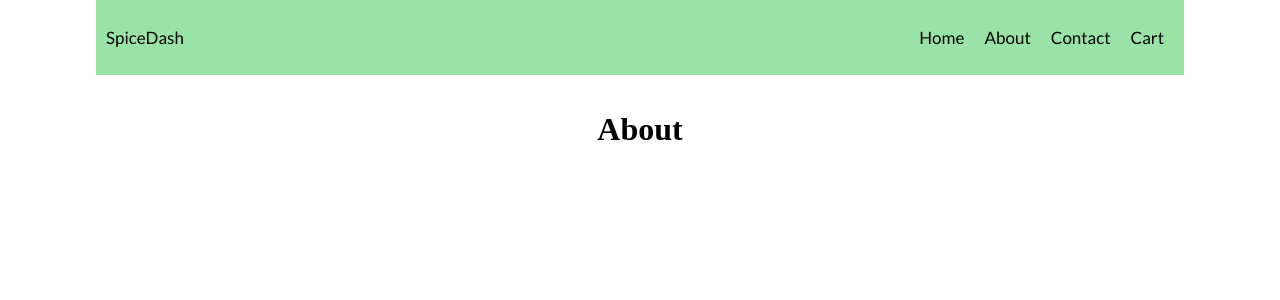
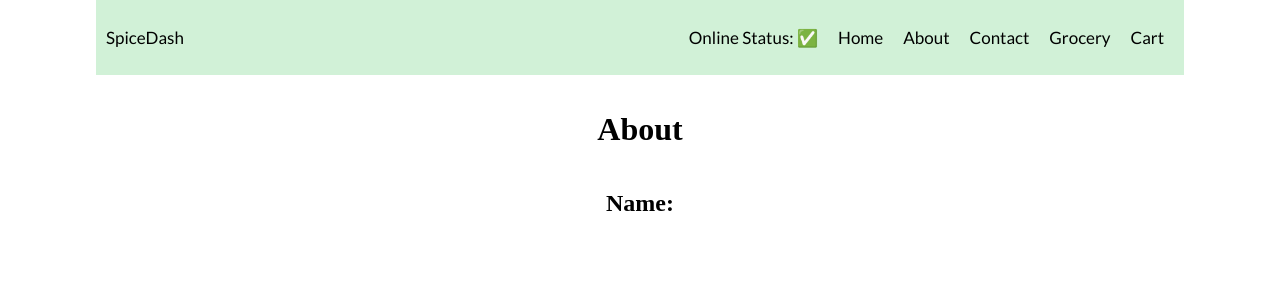
Before and after one commit to sarthak19360/namaste-react, a React (Vite) app: page /about in a window 1280 px wide. Shown: the top 300 px of the page. Built offline with nearby package versions, Linux system fonts and the light colour scheme; no server answers.

Commit message:
Implemented Lazy Loading and custom hooks

```diff
--- a/src/App.js
+++ b/src/App.js
@@ -1,4 +1,4 @@
-import React from "react";
+import React, { lazy, Suspense } from "react";
 import ReactDOM from "react-dom/client";
 import Header from "./components/Header";
 import Body from "./components/Body";
@@ -6,8 +6,12 @@ import Footer from "./components/Footer";
 import About from "./components/About";
 import Contact from "./components/Contact";
 import Error from "./components/Error";
+// import Grocery from "./components/Grocery";
 import { createBrowserRouter, Outlet, RouterProvider } from "react-router-dom";
 import RestaurantMenu from "./components/RestaurantMenu";
+
+// On demand loading
+const Grocery = lazy(() => import("./components/Grocery"));
 
 const AppLayout = () => {
   return (
@@ -37,6 +41,14 @@ const appRouter = createBrowserRouter([
         element: <Contact />,
       },
       {
+        path: "/grocery",
+        element: (
+          <Suspense fallback={<h1>Loading...</h1>}>
+            <Grocery />
+          </Suspense>
+        ),
+      },
+      {
         path: "/restaurants/:resId",
         element: <RestaurantMenu />,
       },
--- a/src/components/About.js
+++ b/src/components/About.js
@@ -1,7 +1,10 @@
+import User from "./User";
+
 const About = () => {
   return (
     <div className="center">
       <h1>About</h1>
+      <User />
     </div>
   );
 };
--- a/src/components/Body.js
+++ b/src/components/Body.js
@@ -2,6 +2,7 @@ import ResCard from "./ResCard";
 import { useEffect, useState } from "react";
 import ShimmerUI from "./ShimmerUI";
 import { Link } from "react-router-dom";
+import useOnlineStatus from "../utils/useOnlineStatus";
 
 const Body = () => {
   const [listOfRestaurants, setListOfRestaurants] = useState([]);
@@ -25,6 +26,15 @@ const Body = () => {
         ?.restaurants
     );
   };
+
+  const onlineStatus = useOnlineStatus();
+  if (!onlineStatus) {
+    return (
+      <h1 className="center">
+        Looks like internet connection is off. Try turning it on!!
+      </h1>
+    );
+  }
 
   if (listOfRestaurants.length === 0) {
     return <ShimmerUI />;
--- /dev/null
+++ b/src/components/Grocery.js
@@ -0,0 +1,10 @@
+const Grocery = () => {
+  return (
+    <h1>
+      This is our grocery store, and it has large number of child components in
+      it
+    </h1>
+  );
+};
+
+export default Grocery;
--- a/src/components/Header.js
+++ b/src/components/Header.js
@@ -1,10 +1,15 @@
 import { Link } from "react-router-dom";
+import useOnlineStatus from "../utils/useOnlineStatus";
 const Header = () => {
+  const onlineStatus = useOnlineStatus();
   return (
     <div className="header">
       <div className="logo">SpiceDash</div>
       <div className="nav-items">
         <ul>
+          <li className="list-item">
+            Online Status: {onlineStatus ? "✅" : "🔴"}
+          </li>
           <li className="list-item">
             <Link style={{ textDecoration: "none", color: "black" }} to="/">
               Home
@@ -26,6 +31,14 @@ const Header = () => {
               Contact
             </Link>
           </li>
+          <li className="list-item">
+            <Link
+              style={{ textDecoration: "none", color: "black" }}
+              to="/grocery"
+            >
+              Grocery
+            </Link>
+          </li>
           <li className="list-item">Cart</li>
         </ul>
       </div>
--- a/src/components/RestaurantMenu.js
+++ b/src/components/RestaurantMenu.js
@@ -1,19 +1,9 @@
-import { useState, useEffect } from "react";
-import { MENU_API } from "../utils/constants";
+import useRestaurantMenu from "../utils/useRestaurant";
 import { useParams } from "react-router-dom";
 
 const RestaurantMenu = () => {
-  const [jsonData, setJsonData] = useState({});
   const { resId } = useParams();
-  useEffect(() => {
-    fetchMenu();
-  }, []);
-
-  const fetchMenu = async () => {
-    const data = await fetch(MENU_API + resId);
-    const json = await data.json();
-    setJsonData(json);
-  };
+  const jsonData = useRestaurantMenu(resId);
   const resInfo = jsonData?.data?.cards[0]?.card?.card?.info;
   const resMenu =
     jsonData?.data?.cards[2]?.groupedCard?.cardGroupMap?.REGULAR?.cards;
--- /dev/null
+++ b/src/components/User.js
@@ -0,0 +1,28 @@
+import React from "react";
+
+class User extends React.Component {
+  constructor(props) {
+    super(props);
+    this.state = {
+      profile: {},
+    };
+  }
+  async componentDidMount() {
+    const data = await fetch("https://api.github.com/users/sarthak19360");
+    const json = await data.json();
+    this.setState({
+      profile: json,
+    });
+  }
+  render() {
+    const { name, avatar_url } = this.state.profile;
+    return (
+      <div>
+        <h2>Name: {name}</h2>
+        <img src={avatar_url} alt="" />
+      </div>
+    );
+  }
+}
+
+export default User;
--- /dev/null
+++ b/src/utils/useOnlineStatus.js
@@ -0,0 +1,16 @@
+import { useState, useEffect } from "react";
+
+const useOnlineStatus = () => {
+  const [onlineStatus, setOnlineStatus] = useState(true);
+  useEffect(() => {
+    window.addEventListener("offline", () => {
+      setOnlineStatus(false);
+    });
+    window.addEventListener("online", () => {
+      setOnlineStatus(true);
+    });
+  }, []);
+  return onlineStatus;
+};
+
+export default useOnlineStatus;
--- /dev/null
+++ b/src/utils/useRestaurant.js
@@ -0,0 +1,17 @@
+import { useEffect, useState } from "react";
+import { MENU_API } from "./constants";
+
+const useRestaurantMenu = (resId) => {
+  const [jsonData, setJsonData] = useState({});
+  useEffect(() => {
+    fetchData();
+  }, []);
+  const fetchData = async () => {
+    const data = await fetch(MENU_API + resId);
+    const json = await data.json();
+    setJsonData(json);
+  };
+  return jsonData;
+};
+
+export default useRestaurantMenu;
--- a/styles.css
+++ b/styles.css
@@ -22,7 +22,7 @@ body {
   font-size: 17px;
   padding: 0 10px;
   margin-bottom: 15px;
-  background-color: rgb(154, 227, 166);
+  background-color: rgb(209, 241, 215);
   font-family: "Lato", sans-serif;
 }
 
```
